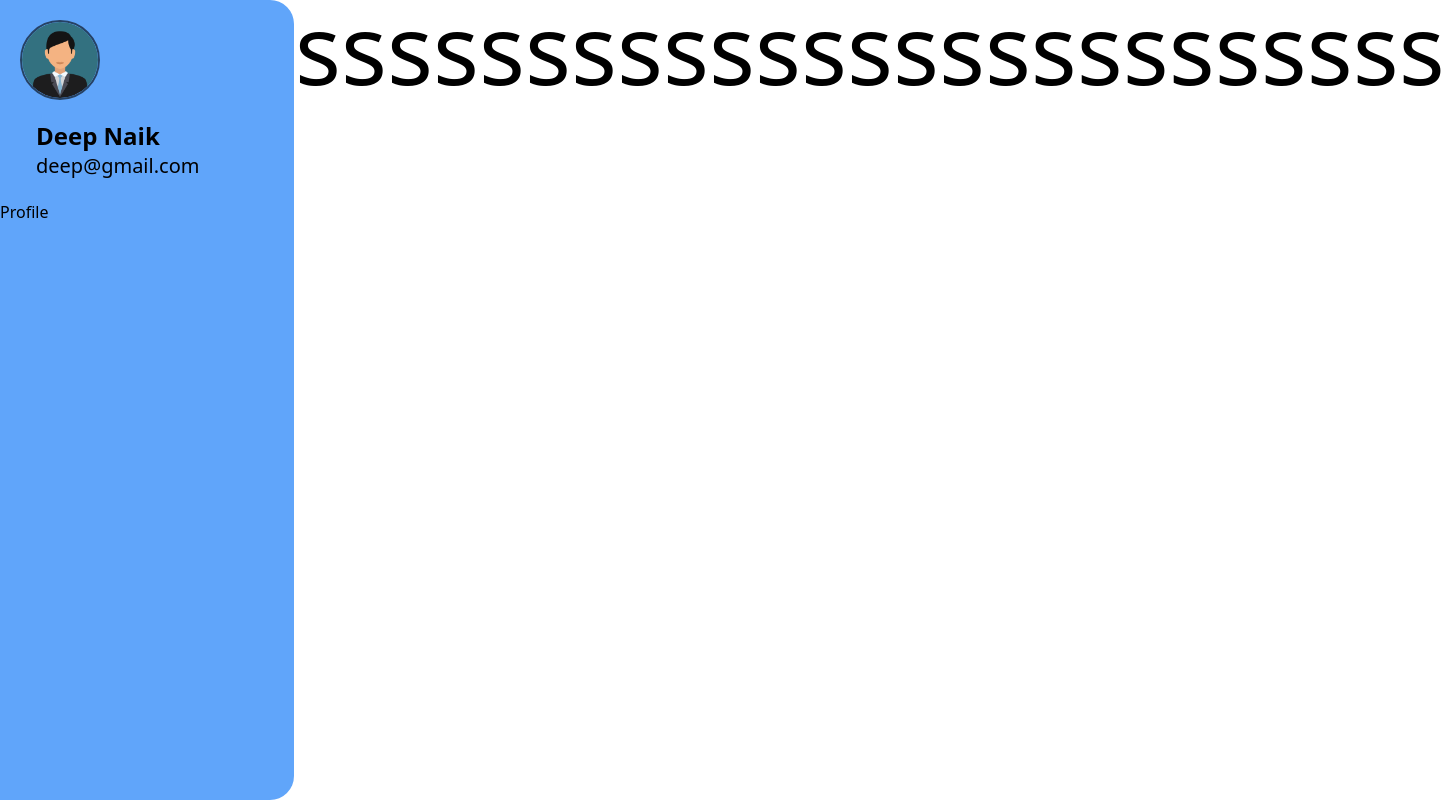
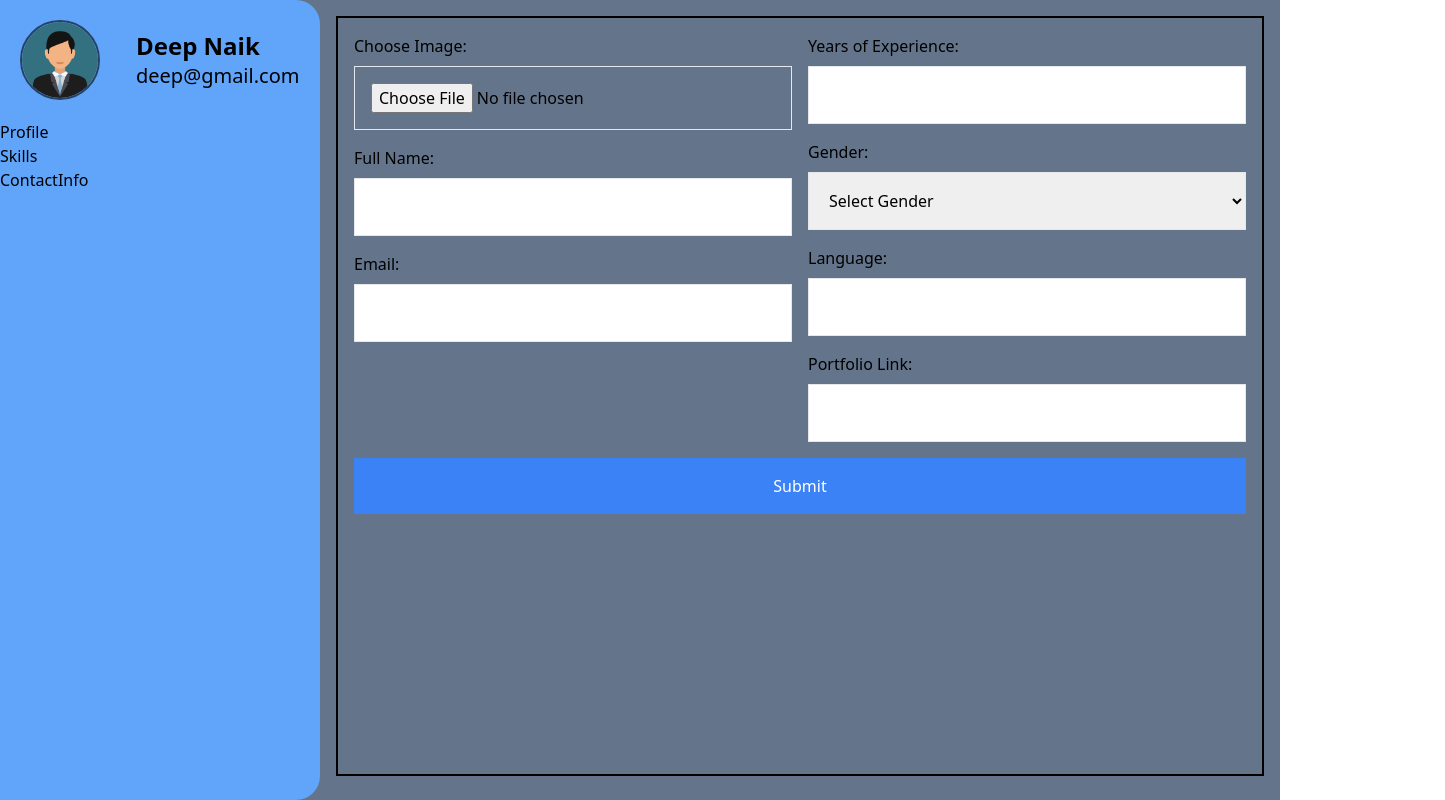
Before and after one commit to metaltroop/freelancify, a React (Vite) app in the folder client/: page /dashboard in a window 1280 px wide. Shown: the whole page, 1445 px wide, since content can reach past the window. Built offline with nearby package versions, Linux system fonts and the light colour scheme.

Commit message:
grid issue

```diff
--- a/client/src/App.jsx
+++ b/client/src/App.jsx
@@ -13,6 +13,8 @@ import Dashbard from "./pages/dashboard/Dashbard";
 import PrivateRoutes from "./auth/PrivateRoutes";
 import UserDashboard from "./pages/dashboard/UserDashboard";
 import Profile from "./pages/Userdashboard/Profile";
+import Skills from "./pages/Userdashboard/Skills";
+import ContactInfo from "./pages/Userdashboard/ContactInfo";
 // import { UserContextProvider } from "./UserContext";
 
 function App() {
@@ -51,6 +53,9 @@ function App() {
         <Routes>
           <Route path="/dashboard" element={<UserDashboard/>}>
                 <Route path="/dashboard" element={<Profile />} />
+                {/* <Route path="/dashboard/profile" element={<Profile />} /> */}
+                <Route path="/dashboard/Skills" element={<Skills />} />
+                <Route path="/dashboard/Contactinfo" element={<ContactInfo />} />
           </Route>
         </Routes>
       </UserContextProvider>
--- a/client/src/component/Sidebar.jsx
+++ b/client/src/component/Sidebar.jsx
@@ -1,12 +1,11 @@
 // import { useState } from "react";
 import { Link } from "react-router-dom";
-import user from "../assets/user.png"
-
+import user from "../assets/user.png";
 
 const Sidebar = () => {
   return (
     <>
-      <div className="w-[23%] bg-blue-400 h-screen rounded-r-3xl fixed">
+      <div className="w-[25%] bg-blue-400 h-screen rounded-r-3xl ">
         <div className="flex flex-row flex-wrap gap-5 p-5 ">
           <img
             src={user}
@@ -19,9 +18,17 @@ const Sidebar = () => {
           </div>
         </div>
         <div>
-            <Link to={"/dashboard/Profile"}>
-                Profile
-            </Link>
+          <ul>
+            <li>
+              <Link to={"/dashboard/"}>Profile</Link>
+            </li>
+            <li>
+              <Link to={"/dashboard/Skills"}>Skills</Link>
+            </li>
+            <li>
+              <Link to={"/dashboard/Contactinfo"}>ContactInfo</Link>
+            </li>
+          </ul>
         </div>
       </div>
     </>
--- /dev/null
+++ b/client/src/pages/Userdashboard/ContactInfo.jsx
@@ -0,0 +1,8 @@
+
+const ContactInfo = () => {
+  return (
+    <div>ContactInfo</div>
+  )
+}
+
+export default ContactInfo
--- a/client/src/pages/Userdashboard/Profile.jsx
+++ b/client/src/pages/Userdashboard/Profile.jsx
@@ -1,11 +1,164 @@
+import { useState } from "react";
 
 const Profile = () => {
+  const [formData, setFormData] = useState({
+    fullName: "",
+    email: "",
+    yearsOfExperience: "",
+    gender: "",
+    language: "",
+    portfolioLink: "",
+    selectedFile: null,
+  });
+
+  const handleChange = (e) => {
+    const { name, value } = e.target;
+    setFormData((prevData) => ({
+      ...prevData,
+      [name]: value,
+    }));
+  };
+
+  const handleFileChange = (e) => {
+    const file = e.target.files[0];
+    setFormData((prevData) => ({
+      ...prevData,
+      selectedFile: file,
+    }));
+  };
+
+  const handleSubmit = (e) => {
+    e.preventDefault();
+    // Handle form submission logic here
+    console.log("Form data submitted:", formData);
+  };
   return (
-    <div className="flex justify-center items-center">
-      <div className="w-[25%] "></div>
-      <div className=" text-8xl">sssssssssssssssssssssssssssssssssss</div>
+    <div className=" ">
+      <div className="border-black border-2 h-[95vh]">
+        <form onSubmit={handleSubmit} className="grid grid-cols-2 gap-4 p-4">
+          <div>
+            <div className="mb-4">
+              <label htmlFor="image" className="block mb-2">
+                Choose Image:
+              </label>
+              <input
+                type="file"
+                id="image"
+                name="image"
+                accept="image/*"
+                onChange={handleFileChange}
+                className="border p-4 w-full"
+              />
+            </div>
+
+            <div className="mb-4">
+              <label htmlFor="fullName" className="block mb-2">
+                Full Name:
+              </label>
+              <input
+                type="text"
+                id="fullName"
+                name="fullName"
+                value={formData.fullName}
+                onChange={handleChange}
+                required
+                className="border p-4 w-full"
+              />
+            </div>
+
+            <div>
+              <label htmlFor="email" className="block mb-2">
+                Email:
+              </label>
+              <input
+                type="email"
+                id="email"
+                name="email"
+                value={formData.email}
+                onChange={handleChange}
+                required
+                className="border p-4 w-full"
+              />
+            </div>
+          </div>
+
+          <div>
+            <div className="mb-4">
+              <label htmlFor="yearsOfExperience" className="block mb-2">
+                Years of Experience:
+              </label>
+              <input
+                type="number"
+                id="yearsOfExperience"
+                name="yearsOfExperience"
+                value={formData.yearsOfExperience}
+                onChange={handleChange}
+                min="0"
+                required
+                className="border p-4 w-full"
+              />
+            </div>
+
+            <div className="mb-4">
+              <label htmlFor="gender" className="block mb-2">
+                Gender:
+              </label>
+              <select
+                id="gender"
+                name="gender"
+                value={formData.gender}
+                onChange={handleChange}
+                required
+                className="border p-4 w-full"
+              >
+                <option value="">Select Gender</option>
+                <option value="male">Male</option>
+                <option value="female">Female</option>
+                <option value="other">Other</option>
+              </select>
+            </div>
+
+            <div className="mb-4">
+              <label htmlFor="language" className="block mb-2">
+                Language:
+              </label>
+              <input
+                type="text"
+                id="language"
+                name="language"
+                value={formData.language}
+                onChange={handleChange}
+                required
+                className="border p-4 w-full"
+              />
+            </div>
+
+            <div>
+              <label htmlFor="portfolioLink" className="block mb-2">
+                Portfolio Link:
+              </label>
+              <input
+                type="url"
+                id="portfolioLink"
+                name="portfolioLink"
+                value={formData.portfolioLink}
+                onChange={handleChange}
+                required
+                className="border p-4 w-full"
+              />
+            </div>
+          </div>
+
+          <button
+            type="submit"
+            className="col-span-2 bg-blue-500 text-white p-4"
+          >
+            Submit
+          </button>
+        </form>
+      </div>
     </div>
-  )
-}
+  );
+};
 
-export default Profile
+export default Profile;
--- /dev/null
+++ b/client/src/pages/Userdashboard/Skills.jsx
@@ -0,0 +1,8 @@
+
+const Skills = () => {
+  return (
+    <div>Skills</div>
+  )
+}
+
+export default Skills
--- a/client/src/pages/dashboard/UserDashboard.jsx
+++ b/client/src/pages/dashboard/UserDashboard.jsx
@@ -1,14 +1,19 @@
-import Sidebar from "../../component/Sidebar"
-import {Outlet } from "react-router-dom"
+import Sidebar from "../../component/Sidebar";
+import { Outlet } from "react-router-dom";
 
 const UserDashboard = () => {
   return (
+    <>
+      <div className="bg-slate-500">
+          <div className="flex">
+            <Sidebar />
+            <div className="flex-grow p-4">
+              <Outlet />
+            </div>
+          </div>
+      </div>
+    </>
+  );
+};
 
-   <>
-        <Sidebar/>
-        <Outlet/>
-   </>
-  )
-}
-
-export default UserDashboard
+export default UserDashboard;
```
